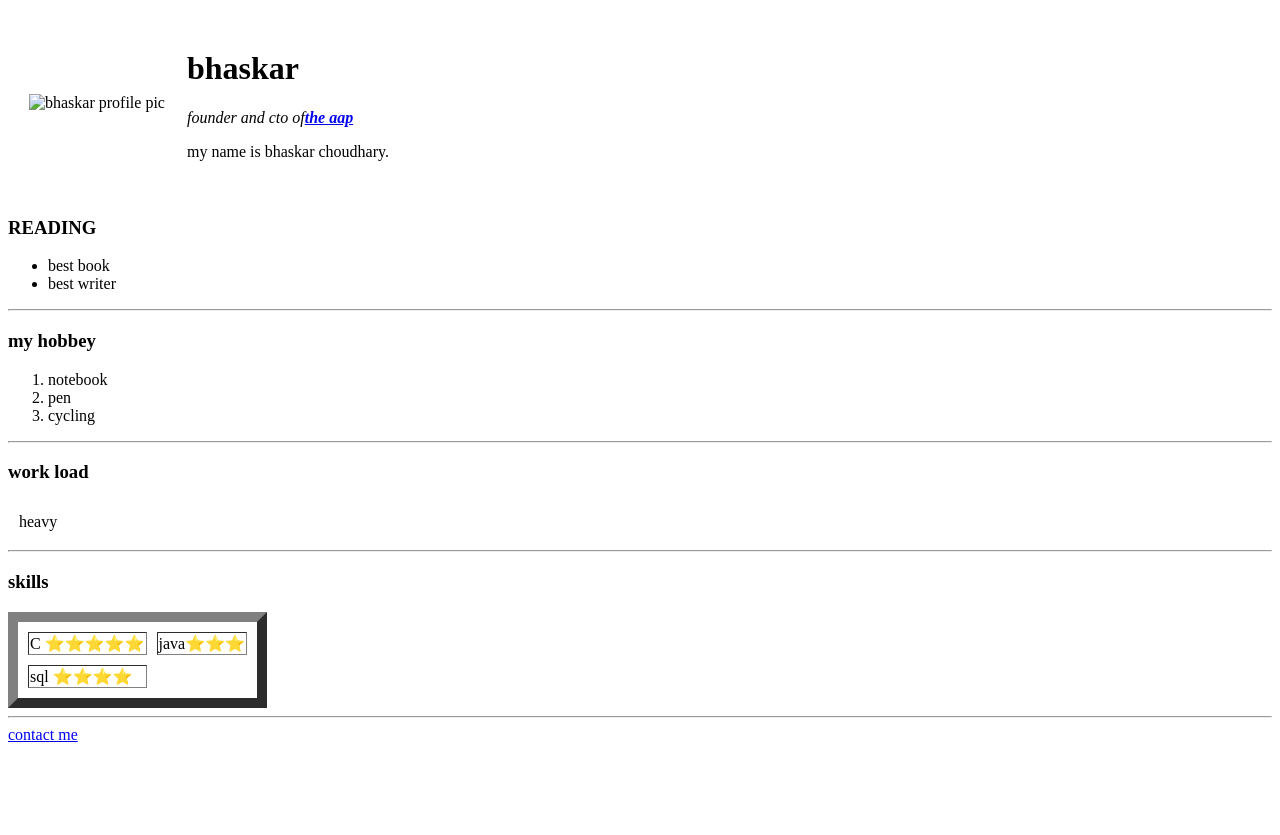
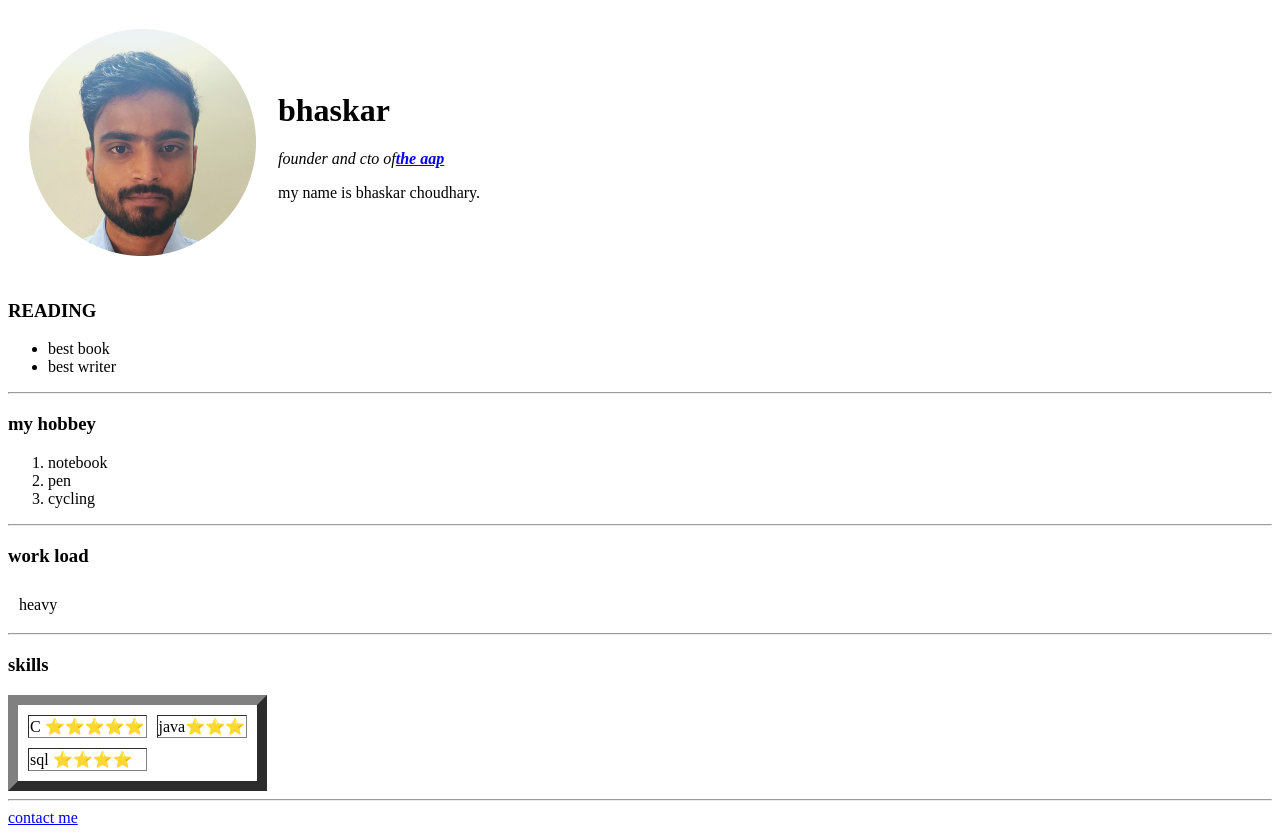
Before and after one commit to Bhaskar517-ux/bhaskar, a plain HTML site: page index.html in a window 1280 px wide. Before the commit the page ends 800 px from the top, so only its background shows below. Drawn offline with Linux system fonts and the light colour scheme.

Commit message:
Update index.html

```diff
--- a/index.html
+++ b/index.html
@@ -11,7 +11,7 @@
 <body>
   <table cellspacing="20">
     <tr>
-      <td> <img src="image/bhaskar power (1)-modified.png" alt="bhaskar profile pic"></td>
+      <td> <img src="bhaskar power (1)-modified.png" alt="bhaskar profile pic"></td>
       <td>
         <h1>bhaskar</h1>
         <p><em>founder and cto of<strong><a href="https://www.youtube.com/watch?v=dx4Teh-nv3A">the aap</a></strong></strong></em></p>
```
